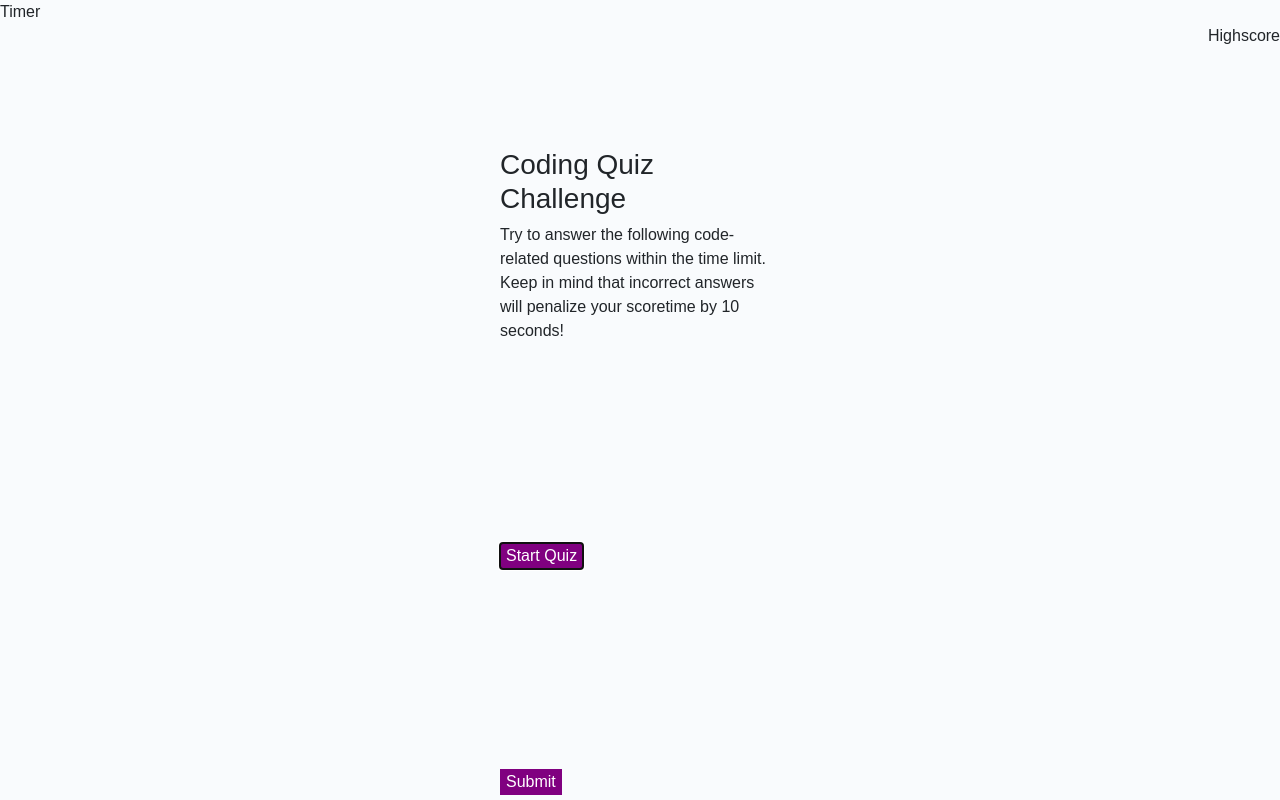
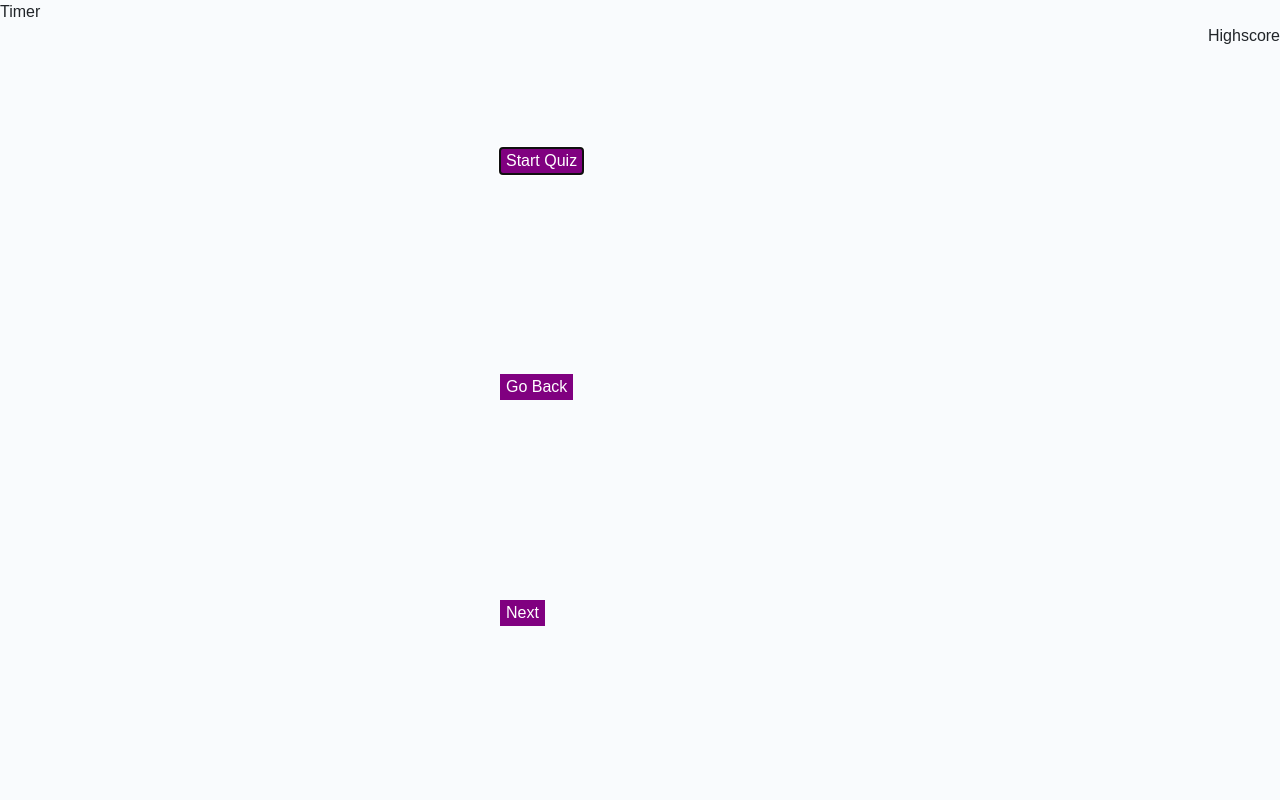
Before and after one commit to smlisk0630/homework4, a plain HTML site: page index.html in a window 1280 px wide. Both pictures are taken after a click on the button "Start Quiz". Shown: the top 800 px of the page. Drawn offline with nearby package versions, Linux system fonts and the light colour scheme.

Commit message:
Updated HTML, CSS, and JS files

```diff
--- a/Assets/quiz.js
+++ b/Assets/quiz.js
@@ -1,6 +1,12 @@
 var quiz = {
 
     start: function() {
+
+        // add question class to start function
+        document.querySelector(".quiz-container").classList.add("question");
+
+        // add startBtn class to start function
+        document.querySelector(".quiz-container").classList.add("startBtn");
 
         // get the HTML quiz wrapper
         var wrapper = document.getElementById("quiz");
@@ -17,14 +23,13 @@ var quiz = {
             // CSS class
             qWrap.classList.add("question");
 
-            // the questions
+            // the questions and styting
             var question = document.createElement("h4");
             question.displaySetting = qWrap.style.display;
             if(index === 0){
                 qWrap.style.display = "block";
             }
 
-            //question.style.display = none;
             question.innerHTML = number + " " + quest['q'];
             qWrap.appendChild(question);
 
@@ -53,6 +58,23 @@ var quiz = {
             // add question to main quiz wrapper
             wrapper.appendChild(qWrap);
         });
+    },
+
+    //go to previous question
+    prev: function() {
+
+        // get the HTML quiz wrapper
+        var wrapper = document.getElementById("quiz");
+
+
+    },
+
+    // go to next question
+    next: function() {
+
+        // get the HTML quiz wrapper
+        var wrapper = document.getElementById("quiz");
+
     },
 
     // quiz.submit(): handle calculations when user submits quiz
@@ -89,12 +111,38 @@ var startBtn = document.createElement("button");
     startBtn.innerHTML = "Start Quiz";
     startBtn.className = "startBtn";
 
-    // adds start button
+    // adds start button to quiz section
     var quizSec = document.getElementById("quiz");
         quizSec.appendChild(startBtn);
 
     // adds event handler
     startBtn.addEventListener("click", quiz.start);
+
+// add previous button and event handler to quiz wrapper
+var prevBtn = document.createElement("button");
+    prevBtn.type = "button";
+    prevBtn.innerHTML = "Go Back";
+    prevBtn.className = "prevBtn";
+
+    // adds previous button
+    var quizSec2 = document.getElementById("quiz");
+    quizSec2.appendChild(prevBtn);
+
+    // adds event handler
+    prevBtn.addEventListener("click", quiz.prev);
+
+// add next button and event handler to quiz wrapper
+var nextBtn = document.createElement("button");
+    nextBtn.type = "button";
+    nextBtn.innerHTML = "Next";
+    nextBtn.className = "nextBtn";
+
+    // adds next button
+    var quizSec3 = document.getElementById("quiz");
+    quizSec3.appendChild(nextBtn);
+
+    // adds event handler
+    nextBtn.addEventListener("click", quiz.next);
 
 // add submit button and event handler to quiz wrapper
 var submitBtn = document.createElement("button");
@@ -105,9 +153,7 @@ var submitBtn = document.createElement("button");
     var sbtBtn = document.getElementById("quiz");
     sbtBtn.appendChild(submitBtn);
 
-    submitBtn.onclick = function() {
-        document.getElementById("quiz").addEventListener("submit", quiz.submit);
-    }
+    submitBtn.addEventListener("submit", quiz.submit);
 
 var resultsContainer = document.getElementById('results');
 
--- a/style.css
+++ b/style.css
@@ -54,6 +54,21 @@ body {
 }
 
 .startBtn {
+    /* display: none; */
+    border: none;
+    background-color:purple;
+    color: white;
+    margin: 100px 500px;
+  }
+
+.prevBtn {
+    border: none;
+    background-color:purple;
+    color: white;
+    margin: 100px 500px;
+  }
+
+.nextBtn {
     border: none;
     background-color:purple;
     color: white;
```
